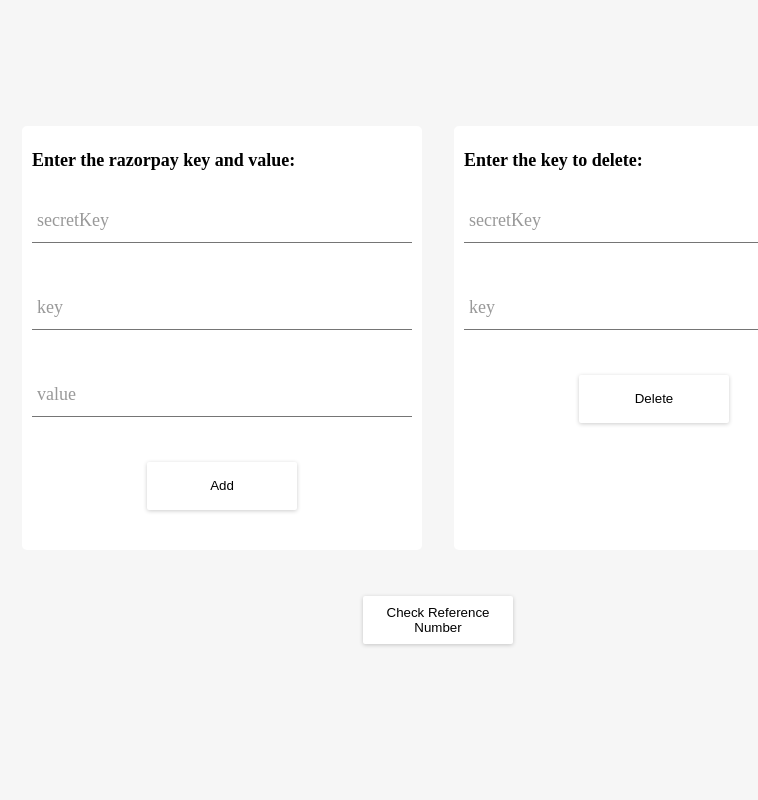
After one commit to EverestBoy/razorpay-details, a FastAPI app: template templates/addKey.html in a window 1280 px wide. The commit adds this page. Shown: the whole page, without its empty margins (202-960 px from the left). Run offline with FastAPI, Linux system fonts and the light colour scheme; the template is opened without the code that fills it, so the values that code supplies are empty.

Commit message:
finished

```diff
--- /dev/null
+++ b/keyvalue.txt
@@ -0,0 +1,2 @@
+rzp_live_eRW4lV8HKlgEOx#5iVDfwaOOKsT9gLyZoWD1Lb8abc#sdkfabc#defabc#sdkfjabc#sdfd
+sldfj#skdlf
--- a/main.py
+++ b/main.py
@@ -1,9 +1,13 @@
+from audioop import add
 from typing import Optional
+from unicodedata import name
+from pecan import response
 import razorpay
 from fastapi import FastAPI, Form
 from fastapi.staticfiles import StaticFiles
 from fastapi.templating import Jinja2Templates
 from fastapi import FastAPI, Request
+from datetime import datetime as dt
 
 
 app = FastAPI()
@@ -12,24 +16,32 @@ app.mount("/static", StaticFiles(directory="static"), name="static")
 
 templates = Jinja2Templates(directory="templates")
 
+success_add_class = 'show-success-add'
+failure_add_class = 'show-failure-add'
+
+success_delete_class = 'show-success-delete'
+failure_delete_class = 'show-failure-delete'
+
+secretKeyMain = "secret"
+
+
 
 def getPaymentInformation(paymentId):
-    success = "failure"
-    message = "api key doesnot exist"
+    message = "failure, api key doesnot exist"
     amount = ""
     paymentId = paymentId.strip()
+    success, message, date, email, contact, address, merchantOrderId, accountId, amount, tax = None, None, None, None, None, None, None, None, None, None
     try:
         keyFile = open("keyvalue.txt", 'r')
         keyText = keyFile.read()
         keyFile.close()
 
         keyText = keyText.split("\n")
+        print(keyText)
 
         clientList = []
 
-        print("getting len")
         for keys in keyText:
-            print(keys)
             if keys.strip() != "":
                 try:
                     keyvalue =keys.split("#")
@@ -39,24 +51,27 @@ def getPaymentInformation(paymentId):
                 except Exception as e:
                     print(e)
 
-        print(len(clientList))
-
         for client in clientList:
             try:
-                print(paymentId)
+                message = "success"
                 response = client.payment.fetch(paymentId)
                 print(response)
-                success = "success"
-                message = str(response)
-                amount = "INR "+str(response["amount"]/100.0)
+                email = response["email"]
+                date = dt.fromtimestamp(response["created_at"])
+                contact = response["contact"]
+                address = response["notes"]["address"]
+                merchantOrderId = response["notes"]["merchant_order_id"]
+                accountId = response["account_id"]
+                amount = response["currency"]+" "+str(response["amount"]/100.0)
+                tax = response["tax"]
                 break
             except Exception as e:
+                print(paymentId)
                 print(e)
-                success = "failure"
-                message = e
+                message = "failure "+ str(e)
     except Exception as e:
         print(e)
-    return success, message, amount
+    return  message, paymentId, date, email, contact, address, merchantOrderId, accountId, amount, tax
 
 
 
@@ -75,8 +90,21 @@ def form_post(request: Request):
 
 @app.post("/form")
 def form_post(request: Request, paymentId: str = Form(...)):
-    result, message, amount = getPaymentInformation(paymentId=paymentId)
-    return templates.TemplateResponse('form.html', context={'request': request, 'result': result, 'amount':amount, 'message':message, 'showResult':'show'})
+    message, paymentId, date, email, contact, address, merchantOrderId, accountId, amount, tax = getPaymentInformation(paymentId)
+    return templates.TemplateResponse('form.html', context={
+            'request': request,
+            'id': paymentId,
+            'date': str(date),
+            'email': email,
+            'contact': contact,
+            'address': address,
+            'merchantOrderId': merchantOrderId,
+            'accountId': accountId,
+            'amount':amount,
+            'tax': tax,
+            'message':message,
+            'showResult':'show'
+        })
 
 @app.get("/setapi")
 def form_post(request: Request):
@@ -104,3 +132,77 @@ def set_api(
     keyFile.close()
 
     return templates.TemplateResponse('success.html', context={'request': request, 'message': message})
+
+@app.get("/addkey")
+def form_post(request: Request):
+    return templates.TemplateResponse('addKey.html', context={'request': request, 'responseClass':'hide', 'responseMessage':''})
+
+def addKey(key, value):
+    print(f"adding key and value {key} {value}")
+    keyFile = open("keyvalue.txt", 'a+')
+    keyFile.write(f"{key.strip()}#{value.strip()}\n")
+    keyFile.close()
+    return 'key and value added successfully', success_add_class
+
+@app.post("/addkey")
+def add_api(
+        request: Request,
+        secretKey: str= Form(default=""),
+        key: str= Form(default=""),
+        value: Optional[str] = Form(default="")
+    ):
+    responseClass = failure_add_class
+    message = "secret key donot match"
+
+    if secretKey == "secret":
+        message = "key and value successfully added"
+        if key =="" or value == "":
+            message = "please provide both key and value"
+        else:
+            message, responseClass = addKey(key, value)
+
+    return templates.TemplateResponse('addKey.html', context={'request': request, 'responseClassAdd': responseClass, 'responseMessageAdd': message, 'responseClassDelete': 'hide', 'responseMessageDelete': '',})
+
+
+def deleteKey(key):
+    message = "given key doesnot exist"
+    response = failure_delete_class
+    file = open("keyvalue.txt", 'r')
+    content = file.read()
+    file.close()
+    contentList = content.split("\n")
+    newContent = []
+    for contentItem in contentList:
+        contentItem = contentItem.strip()
+        if contentItem != "":
+            contentItemSplitted = contentItem.split("#")
+            print(contentItemSplitted)
+            if contentItemSplitted[0] == key:
+                message = f"key: {key} successfully deleted"
+                response = success_delete_class
+            else:
+                newContent.append(contentItem)
+
+    print(newContent)
+    newContent = "\n".join(newContent)
+    file = open("keyvalue.txt", 'w')
+    content = file.write(newContent)
+    file.close()
+
+    return message, response
+
+
+@app.post("/deletekey")
+def delete_api(
+        request: Request,
+        secretKey: str= Form(default=""),
+        key: str= Form(default=""),
+        value: Optional[str] = Form(default="")
+    ):
+    message, responseClass = "", ""
+    if secretKey != secretKeyMain:
+        message, responseClass = "secrete key donot match", failure_delete_class
+    else:
+        message, responseClass = deleteKey(key=key)
+
+    return templates.TemplateResponse('addKey.html', context={'request': request, 'responseClassDelete': responseClass, 'responseMessageDelete': message, 'responseClassAdd': 'hide', 'responseMessageAdd':''})
--- a/static/styles.css
+++ b/static/styles.css
@@ -1,12 +1,65 @@
 h1 {
     color: green;
 }
-body {
-    line-height: 1;
-    background-color: #f6f6f6;
-}
 .show {
     display: inline;
+}
+html,
+body {
+    height: 100%;
+}
+
+html {
+    display: table;
+    margin: auto;
+}
+
+body {
+    display: table-cell;
+    vertical-align: middle;
+    line-height: 1;
+        background-color: #f6f6f6;
+}
+
+.show-success-delete {
+    display: block;
+    height: 40px;
+    width: 100%;
+    align-items: center;
+    font-size: large;
+    margin: auto;
+    padding: 10px;
+    background-color: #dcedc8;
+}
+.show-success-add {
+    display: block;
+    height: 40px;
+    width: 100%;
+    align-items: center;
+    font-size: large;
+    margin: auto;
+    padding: 10px;
+    background-color: #dcedc8;
+}
+.show-failure-delete {
+    display: block;
+    height: 40px;
+    width: 100%;
+    align-items: center;
+    font-size: large;
+    margin: auto;
+    padding: 10px;
+    background-color: #ffccbc;
+}
+.show-failure-add {
+    display: block;
+    height: 40px;
+    width: 100%;
+    align-items: center;
+    font-size: large;
+    margin: auto;
+    padding: 10px;
+    background-color: #ffccbc;
 }
 .hide {
     display: none;
@@ -27,12 +80,23 @@ body {
 
 .row {
     display: flex;
+    flex-direction: row;
+    justify-content: center;
 }
 
-
+@media (max-width: 800px) {
+    .row {
+        flex-direction: column;
+    }
+}
 .card  {
     margin: auto;
+    margin-right: 16px;
+    margin-left: 16px;
+    margin-top: 0px;
+    margin-bottom: 16px;
     width: 400px;
+    min-width: 300px;
     padding: 10px;
     background-color: #ffffff;
     font-size: 12px;
@@ -185,7 +249,7 @@ input:focus~.highlight {
     border-width: 0;
     outline: none;
     border-radius: 2px;
-    box-shadow: 0 1px 4px rgba(0, 0, 0, .6);
+    box-shadow: 0 1px 4px rgba(0, 0, 0, .2);
 
     background-color: #ffffff;
     color: black;
--- /dev/null
+++ b/templates/addKey.html
@@ -0,0 +1,68 @@
+<html lang="en">
+
+<head>
+    <title>Add Razorpay keys</title>
+    <link href="{{ url_for('static', path='/styles.css') }}" rel="stylesheet">
+    <!-- <link href="http://18.206.245.117/static/styles.css" rel="stylesheet"> -->
+</head>
+
+<body>
+
+    <div class="row">
+        <div class="card">
+            <h2>Enter the razorpay key and value:</h2>
+                <div class={{responseClassAdd}}>{{responseMessageAdd}}</div>
+            <p>
+            <form method="post" action="/addkey">
+                <div class="group">
+                    <input type="text" name="secretKey" required>
+                    <span class="highlight"></span>
+                    <span class="bar"></span>
+                    <label>secretKey</label>
+                </div>
+                <div class="group">
+                    <input type="text" name="key" required>
+                    <span class="highlight"></span>
+                    <span class="bar"></span>
+                    <label>key</label>
+                </div>
+                <div class="group">
+                    <input type="text" name="value" required>
+                    <span class="highlight"></span>
+                    <span class="bar"></span>
+                    <label>value</label>
+                </div>
+                <button class="btn" type="submit">Add</button>
+            </form>
+            </p>
+        </div>
+        <div class="card">
+            <h2>Enter the key to delete:</h2><link href="http://18.206.245.117/static/styles.css" rel="stylesheet">
+            <p>
+            <form method="post" action="/deletekey">
+                <div class="group">
+                    <input type="text" name="secretKey" required>
+                    <span class="highlight"></span>
+                    <span class="bar"></span>
+                    <label>secretKey</label>
+                </div>
+                <div class="group">
+                    <input type="text" name="key" required>
+                    <span class="highlight"></span>
+                    <span class="bar"></span>
+                    <label>key</label>
+                </div>
+                <button class="btn" type="submit">Delete</button>
+            </form>
+            </p>
+        </div>
+    </div>
+    <div class="row">
+    <a href="/form"  style="text-decoration:none;" target="_blank" rel="noopener noreferrer"><button class="btn">Check Reference Number</button></a>
+
+    </div>
+
+
+</body>
+
+</html>
--- a/templates/setKey.html
+++ b/templates/setKey.html
@@ -2,7 +2,7 @@
 
 <head>
     <title>Set Razorpay keys</title>
-    <link href="http://18.206.245.117/static/styles.css" rel="stylesheet">
+    <link href="{{ url_for('static', path='/styles.css') }}" rel="stylesheet">
 </head>
 
 <body>
```
Also changed, not shown: example.json (added, +10 -0 lines), templates/form.html (+11 -3 lines).
